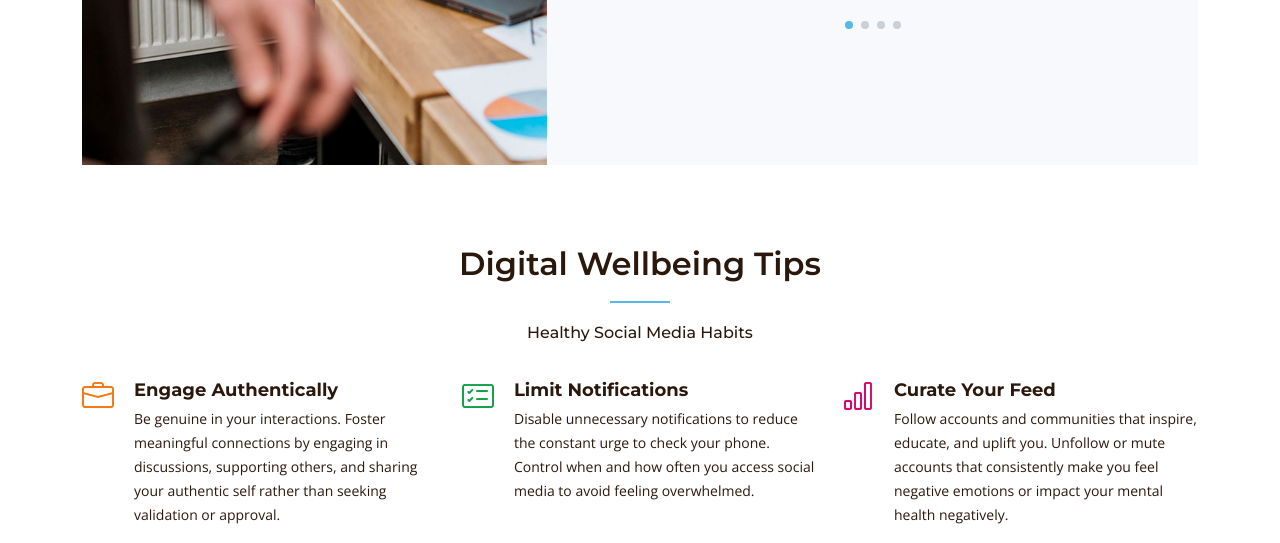
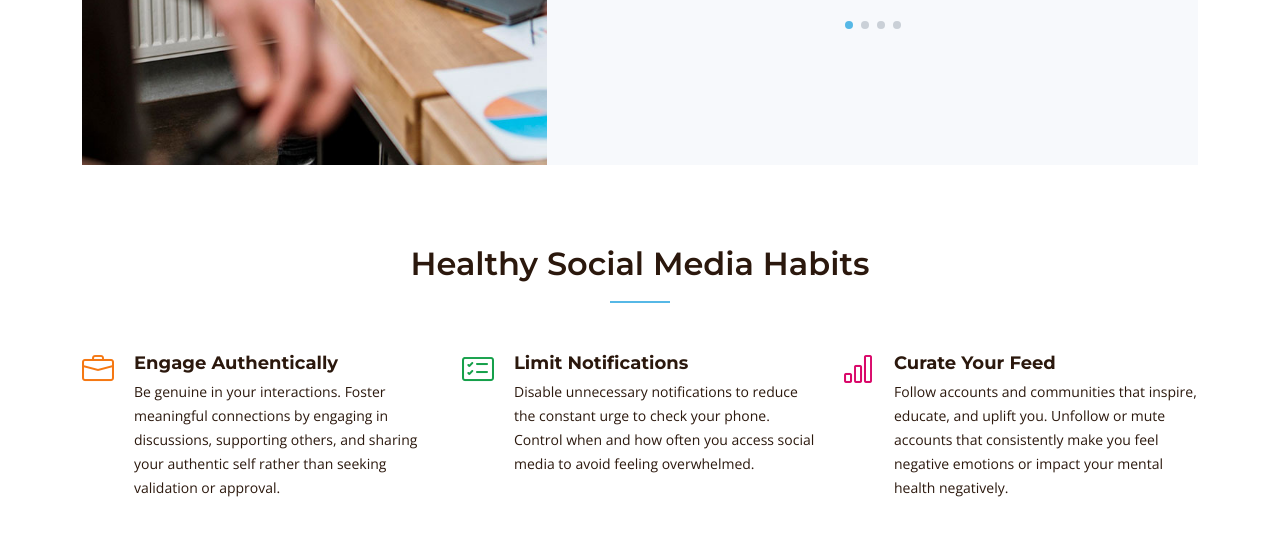
Before and after one commit to cjh242/intexwebsite, a Node server app: page / in a window 1280 px wide. Shown: the part 1692-2235 px from the top of the page. Run offline with Node 20, Linux system fonts and the light colour scheme; some libraries are stand-ins or nearby versions.

Commit message:
removed subtitle

```diff
--- a/views/index.ejs
+++ b/views/index.ejs
@@ -175,7 +175,7 @@
       <div class="container" data-aos="fade-up">
 
         <div class="section-header">
-          <h2>Digital Wellbeing Tips</h2><h6>Healthy Social Media Habits</h6>
+          <h2>Healthy Social Media Habits</h2>
         </div>
 
         <div class="row gy-5">
```
